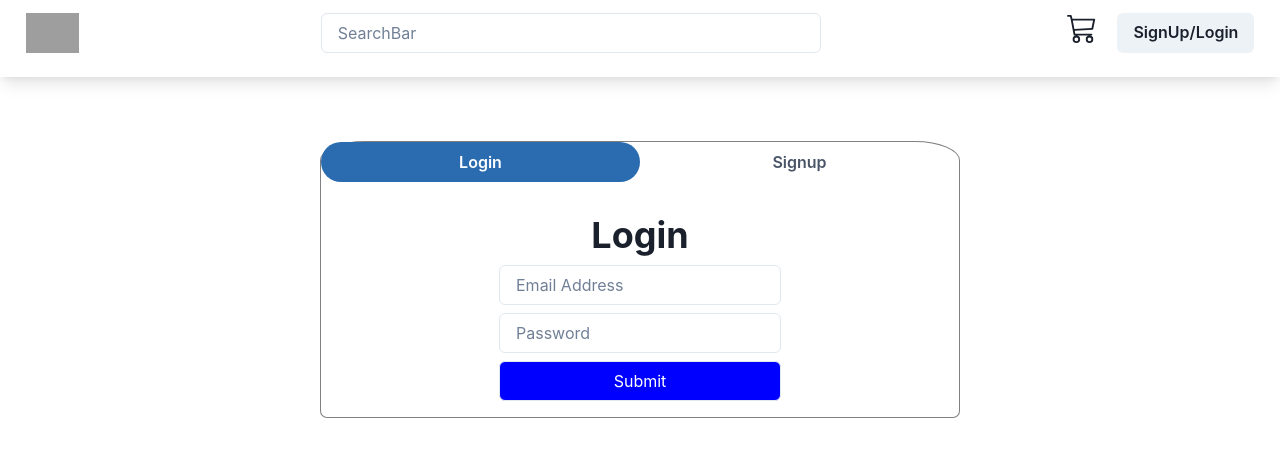
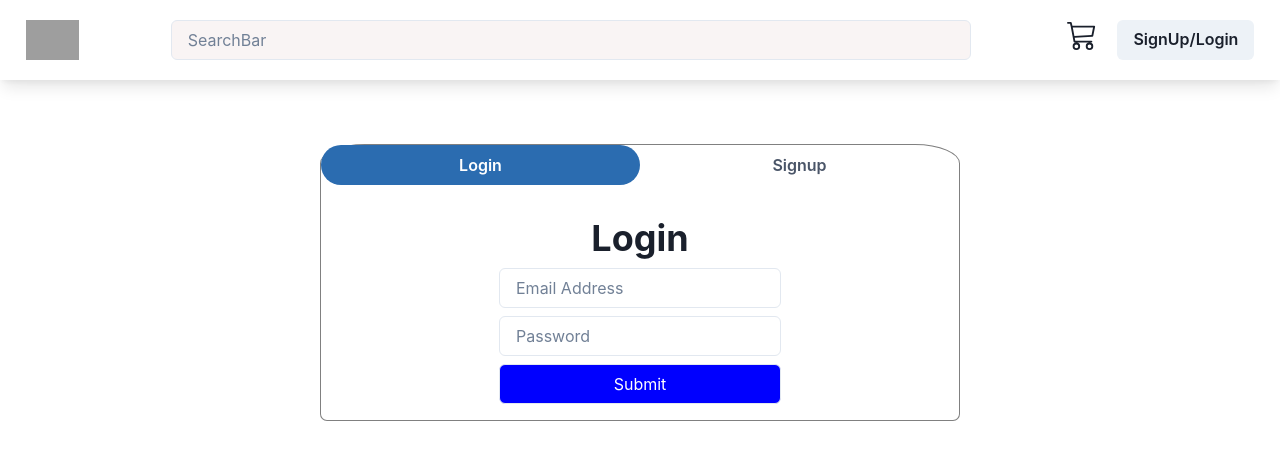
Before and after one commit to jagroshansingh/BookStore-FurationTech_assignment, a React (Create React App) app in the folder frontend/: page /auth in a window 1280 px wide. Shown: the top 460 px of the page. Built offline with nearby package versions, Linux system fonts and the light colour scheme; grey boxes are pictures that could not be loaded.

Commit message:
added auto-scroll to carousel and enhanced UI of navbar

```diff
--- a/frontend/src/Components/CSS/BookCard.module.css
+++ b/frontend/src/Components/CSS/BookCard.module.css
@@ -17,3 +17,7 @@
     display:grid;
     align-content:space-between ;
 }
+
+.Card button{
+    z-index: -2;
+}
--- a/frontend/src/Components/CSS/Carousel.module.css
+++ b/frontend/src/Components/CSS/Carousel.module.css
@@ -1,8 +1,17 @@
 .imageContainer{
-
+    display: flex;
+    justify-content: space-between;
+    gap:20px;
+    /* border:1px solid */
 }
 
 .imageContainer>img{
-    margin:0% 2%;
     cursor: pointer;
+    border: 1px solid gainsboro;
 }
+
+.carouselContainer>div{
+    align-items: center;
+    justify-content: space-between;
+    border:0px solid
+}
--- a/frontend/src/Components/CSS/Navbar.module.css
+++ b/frontend/src/Components/CSS/Navbar.module.css
@@ -1,9 +1,15 @@
+.navbarContainer{
+    position:sticky;
+    top:0px;
+    backdrop-filter: blur(9px);
+    z-index: 3;
+}
+
 .navbarContainer>div{
-    height: 8vh;
+    height: 80px;
     display: flex;
     justify-content: space-between;
-    margin:1% 0% 0%;
-    padding:0% 2%
+    padding:20px 2% 0%
 }
 
 .navbarContainer>div>div{
@@ -23,3 +29,9 @@
     border:0px solid;
     cursor: pointer;
 }
+
+.navbarContainer input{
+    background-color: rgb(249, 244, 244);
+    max-width: 800px;
+    margin:0% 3%
+}
--- a/frontend/src/Components/Carousel.jsx
+++ b/frontend/src/Components/Carousel.jsx
@@ -19,9 +19,20 @@ export const Carousel = ({ images }) => {
       prevIndex === images.length - 4 ? 0 : prevIndex + 1
     );
   };
+
+  React.useEffect(() => {
+    const interval = setInterval(() => {
+      setCurrentIndex((prevIndex) =>
+        prevIndex === images.length - 4 ? 0 : prevIndex + 1
+      );
+    }, 2000);
+
+    return () => clearInterval(interval);
+  }, [images.length]);
+
   return (
-    <div>
-      <Flex align="center" justify="space-between">
+    <div className={styles.carouselContainer}>
+      <Flex>
         <IconButton
           icon={<ChevronLeftIcon />}
           onClick={handlePrevClick}
--- a/frontend/src/Components/Navbar.jsx
+++ b/frontend/src/Components/Navbar.jsx
@@ -31,7 +31,7 @@ export const Navbar = () => {
           onClick={() => navigate("/")}
           src="https://furation.tech/ftlogo2.svg"
         />
-        <Input width={"500px"} placeholder="SearchBar" />
+        <Input placeholder="SearchBar" />
         <div>
           <Icon as={BsCart3} onClick={() => navigate("/shoppingcart")} />
           <Button onClick={handleAuth}>{!ss?.token?'SignUp/Login':'Logout'}</Button>
--- a/frontend/src/Pages/BookListing.jsx
+++ b/frontend/src/Pages/BookListing.jsx
@@ -55,9 +55,9 @@ export const BookListing = () => {
         </Box>
       )}
       </div>
-      <div className={styles.footer}>
+      {/* <div className={styles.footer}>
         <Footer />
-      </div>
+      </div> */}
     </div>
   );
 };
--- a/frontend/src/Pages/CSS/BookListing.module.css
+++ b/frontend/src/Pages/CSS/BookListing.module.css
@@ -12,15 +12,18 @@
 .sidePanel {
   grid-area: side;
   position:sticky;
-  top:70px;
-  height: 100vh;
+  top:100px;
+  height: 85vh;
+  overflow-y: auto;
+  padding: 4%;
 }
 .mainContent {
   grid-area: main;
+  margin-top: 15px;
 }
-.footer {
+/* .footer {
   grid-area: foot;
-}
+} */
 
 .BookListingContainer {
   display: grid;
@@ -28,10 +31,10 @@
   grid-template-areas:
     "nav  nav  nav  nav"
     "side main main main"
-    "foot foot foot foot";
+    /* "foot foot foot foot"; */
 }
 .BookListingContainer > div {
-  border: 1px solid;
+  border: 0px solid;
 }
 
 @media screen and (max-width: 768px) {
@@ -44,7 +47,7 @@
     grid-template-areas:
       "nav"
       "main"
-      "foot";
+      /* "foot"; */
   }
 
   .sidePanel {
--- a/frontend/src/Pages/Home.jsx
+++ b/frontend/src/Pages/Home.jsx
@@ -5,12 +5,12 @@ import styles from "./CSS/Home.module.css"
 
 export const Home = () => {
   const images = [
-    "https://m.media-amazon.com/images/I/91bYsX41DVL._AC_UY327_FMwebp_QL65_.jpg",
     "https://m.media-amazon.com/images/I/71W5IMP9-cL._AC_UL480_FMwebp_QL65_.jpg",
+    "https://m.media-amazon.com/images/I/81wpcDfs7dL._AC._SR360,460.jpg",
     "https://m.media-amazon.com/images/I/71vxH0htYvL._AC_UL480_FMwebp_QL65_.jpg",
     "https://m.media-amazon.com/images/I/71QH6ZsXHKL._AC_UL480_FMwebp_QL65_.jpg",
-    "https://m.media-amazon.com/images/I/71sBtM3Yi5L._AC_UY327_FMwebp_QL65_.jpg",
-    "https://m.media-amazon.com/images/I/71B4h-dSVzL._AC_UY327_FMwebp_QL65_.jpg",
+    "https://m.media-amazon.com/images/I/719A0tVVdJL._AC._SR360,460.jpg",
+    "https://m.media-amazon.com/images/I/91iX8t5GocL._AC._SR360,460.jpg",
   ];
   return (
     <div>
```
